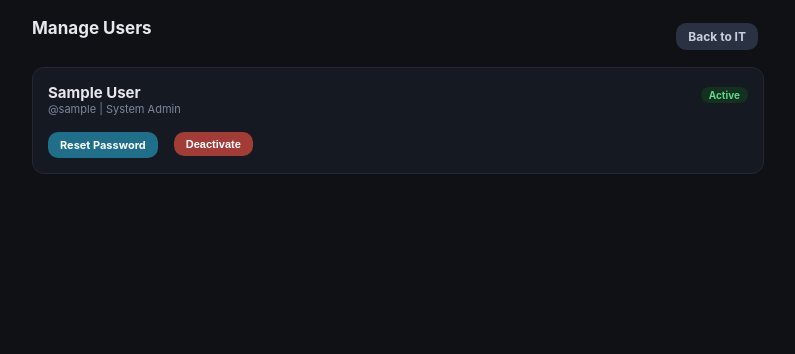
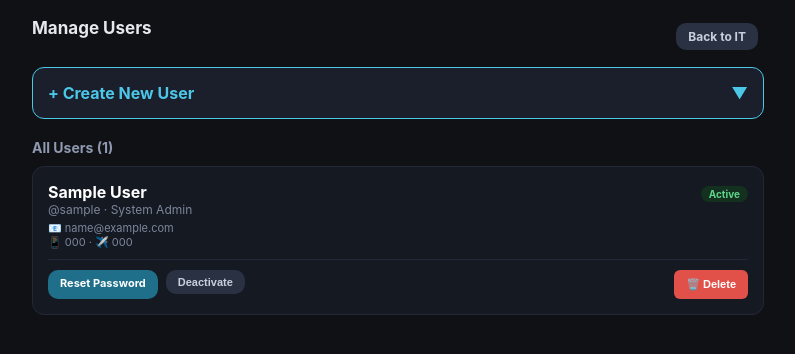
Before and after one commit to gojamochzeleku-cell/Infinity-erp, a Django app: page /it/users/ in a window 1280 px wide. Shown: the part 53-407 px from the top of the page, without its empty margins (242-1037 px from the left). Run offline with Django 5.2, Linux system fonts and the light colour scheme; a user stored in the database is signed in; tables that the repository leaves empty hold one stand-in row (values such as "Sample post"); some libraries are stand-ins or nearby versions.

Commit message:
Feature: Full Admin User Management (Create, Delete, Details)

```diff
--- a/core/it_views.py
+++ b/core/it_views.py
@@ -31,11 +31,53 @@ def it_dashboard(request):
 @login_required
 def it_user_management(request):
     emp = getattr(request.user, 'employee', None)
+    company = getattr(request, 'company', None)
     if not emp or emp.role not in ('IT', 'ADMIN'):
         return redirect('dashboard')
 
+    if request.method == 'POST':
+        username = request.POST.get('username', '').strip()
+        email = request.POST.get('email', '').strip()
+        first_name = request.POST.get('first_name', '').strip()
+        last_name = request.POST.get('last_name', '').strip()
+        password = request.POST.get('password', '')
+        role = request.POST.get('role', 'STAFF')
+        phone = request.POST.get('phone', '')
+        telegram_id = request.POST.get('telegram_id', '')
+
+        if User.objects.filter(username=username).exists():
+            messages.error(request, f'Username {username} already exists!')
+        else:
+            user = User.objects.create_user(username=username, email=email, password=password, first_name=first_name, last_name=last_name)
+            Employee.objects.create(
+                user=user, company=company, role=role, phone=phone,
+                telegram_id=telegram_id, is_group_level=True, is_active=True
+            )
+            messages.success(request, f'User {username} created successfully!')
+            return redirect('it_user_management')
+
     users = Employee.objects.all().order_by('user__username')
-    return render(request, 'it_users.html', {'users': users})
+    from core.models import ROLE_CHOICES
+    return render(request, 'it_users.html', {'users': users, 'roles': ROLE_CHOICES})
+
+@login_required
+def it_delete_user(request, pk):
+    emp = getattr(request.user, 'employee', None)
+    if not emp or emp.role not in ('IT', 'ADMIN'):
+        return redirect('dashboard')
+
+    target_emp = get_object_or_404(Employee, pk=pk)
+    username = target_emp.user.username
+
+    # Prevent deleting yourself
+    if target_emp.user == request.user:
+        messages.error(request, "You cannot delete your own account!")
+        return redirect('it_user_management')
+
+    # Delete the User (cascades to Employee)
+    target_emp.user.delete()
+    messages.success(request, f'User {username} has been permanently deleted.')
+    return redirect('it_user_management')
 
 @login_required
 def it_reset_password(request, pk):
--- a/core/urls.py
+++ b/core/urls.py
@@ -4,6 +4,7 @@ from django.urls import path
 from . import views, tender_views, cover_sheet_views, pwa_views, supplier_views, filing_views, recovery_views, report_views, chat_views, advanced_views, global_views, telegram_views, cron_views, deadline_views, manual_views, memo_views, doc_views, mgmt_views, hr_fin_views, mail_views, control_views, tv_views, resource_views, fin_views, office_views, proc_views, it_views, inventory_views, tv_settings_view
 
 urlpatterns = [
+    path('it/users/<int:pk>/delete/', it_views.it_delete_user, name='it_delete_user'),
     path('tenders/<int:pk>/cover-sheet/', cover_sheet_views.generate_cover_sheet, name='generate_cover_sheet'),
     path('manifest.json', pwa_views.manifest_view, name='manifest'),
     path('sw.js', pwa_views.sw_view, name='sw'),
--- a/templates/it_users.html
+++ b/templates/it_users.html
@@ -1,31 +1,87 @@
 {% extends 'base.html' %}
 {% block title %}Manage Users{% endblock %}
 {% block content %}
+
+<style>
+  .admin-card { background: #151922; border: 1px solid #232838; border-radius: 12px; padding: 15px; margin-bottom: 10px; }
+  .btn-danger { background: #e2504a; color: #fff; border: none; padding: 8px 12px; border-radius: 6px; font-size: 11px; font-weight: bold; cursor: pointer; }
+  .btn-danger:hover { background: #c0392b; }
+</style>
+
 <div style="display:flex; justify-content:space-between; align-items:center; margin-bottom:15px;">
   <h2>Manage Users</h2>
   <a href="{% url 'it_dashboard' %}" class="btn btn-grey" style="padding:6px 12px; font-size:12px;">Back to IT</a>
 </div>
 
+<!-- Create User Form -->
+<details style="margin-bottom: 20px;">
+  <summary style="background:#1a1f2b; padding:15px; border-radius:12px; font-weight:bold; cursor:pointer; border:1px solid #4cc7e8; list-style:none; display:flex; justify-content:space-between; align-items:center; color:#4cc7e8;">
+    <span>+ Create New User</span>
+    <span>▼</span>
+  </summary>
+  <div class="card" style="border-top-left-radius:0; border-top-right-radius:0; margin-top:-5px; border-color:#4cc7e8;">
+    <form method="post">
+      {% csrf_token %}
+      <div style="display:grid; grid-template-columns:1fr 1fr; gap:10px; margin-bottom:10px;">
+        <input type="text" name="first_name" placeholder="First Name" required style="margin:0;">
+        <input type="text" name="last_name" placeholder="Last Name" required style="margin:0;">
+      </div>
+      <input type="text" name="username" placeholder="Username (for login)" required>
+      <input type="password" name="password" placeholder="Temporary Password" required>
+      <input type="email" name="email" placeholder="Email Address" style="margin-bottom:10px;">
+
+      <div style="display:grid; grid-template-columns:1fr 1fr; gap:10px; margin-bottom:10px;">
+        <input type="text" name="phone" placeholder="Phone Number" style="margin:0;">
+        <input type="text" name="telegram_id" placeholder="Telegram ID" style="margin:0;">
+      </div>
+
+      <label class="meta">Role / Position</label>
+      <select name="role" required style="margin-bottom:15px;">
+        {% for code, name in roles %}
+          <option value="{{ code }}">{{ name }}</option>
+        {% endfor %}
+      </select>
+
+      <button class="btn btn-green wide" type="submit">Create User Account</button>
+    </form>
+  </div>
+</details>
+
+<h3 style="font-size:14px; color:#8f99b0; margin-bottom:10px;">All Users ({{ users.count }})</h3>
+
 {% for e in users %}
-  <div class="card" style="padding:15px; margin-bottom:10px; {% if not e.is_active %}opacity:0.5;{% endif %}">
-    <div style="display:flex; justify-content:space-between; align-items:flex-start;">
+  <div class="admin-card" {% if not e.is_active %}style="opacity:0.5;"{% endif %}>
+    <div style="display:flex; justify-content:space-between; align-items:flex-start; margin-bottom:10px;">
       <div>
-        <div style="font-size:15px; font-weight:bold;">{{ e.full_name }}</div>
-        <div class="meta" style="font-size:11px;">@{{ e.user.username }} | {{ e.get_role_display }}</div>
+        <div style="font-size:16px; font-weight:bold; color:#fff;">{{ e.full_name }}</div>
+        <div class="meta" style="font-size:12px;">@{{ e.user.username }} &middot; {{ e.get_role_display }}</div>
+        <div class="meta" style="font-size:11px; margin-top:4px;">
+          📧 {{ e.user.email|default:"No email" }}<br>
+          📱 {{ e.phone|default:"No phone" }} &middot; ✈️ {{ e.telegram_id|default:"No Telegram" }}
+        </div>
       </div>
       <div>
-        <span class="pill {% if e.is_active %}completed{% else %}rejected{% endif %}">
-          {% if e.is_active %}Active{% else %}Disabled{% endif %}
-        </span>
+        {% if e.is_active %}
+          <span class="pill completed">Active</span>
+        {% else %}
+          <span class="pill rejected">Disabled</span>
+        {% endif %}
       </div>
     </div>
-    <div style="margin-top:10px; display:flex; gap:10px;">
-      <a href="{% url 'it_reset_password' e.id %}" class="btn btn-blue" style="padding:6px 12px; font-size:11px;">Reset Password</a>
+
+    <div style="display:flex; gap:8px; border-top:1px solid #232838; padding-top:10px;">
+      <a href="{% url 'it_reset_password' e.id %}" class="btn btn-blue" style="margin:0; padding:6px 12px; font-size:11px;">Reset Password</a>
+
       <form method="post" action="{% url 'it_toggle_user' e.id %}" style="margin:0;">
         {% csrf_token %}
-        <button class="btn {% if e.is_active %}btn-red{% else %}btn-green{% endif %}" type="submit" style="padding:6px 12px; font-size:11px;">
+        <button class="btn {% if e.is_active %}btn-grey{% else %}btn-green{% endif %}" type="submit" style="margin:0; padding:6px 12px; font-size:11px;">
           {% if e.is_active %}Deactivate{% else %}Activate{% endif %}
         </button>
+      </form>
+
+      <form method="post" action="{% url 'it_delete_user' e.id %}" style="margin:0; margin-left:auto;" onsubmit="return confirm('WARNING: Are you sure you want to PERMANENTLY delete {{ e.full_name }}? All their task assignments will be lost.');">
+        {% csrf_token %}
+        <button class="btn-danger" type="submit">🗑️ Delete</button>
       </form>
     </div>
   </div>
```
